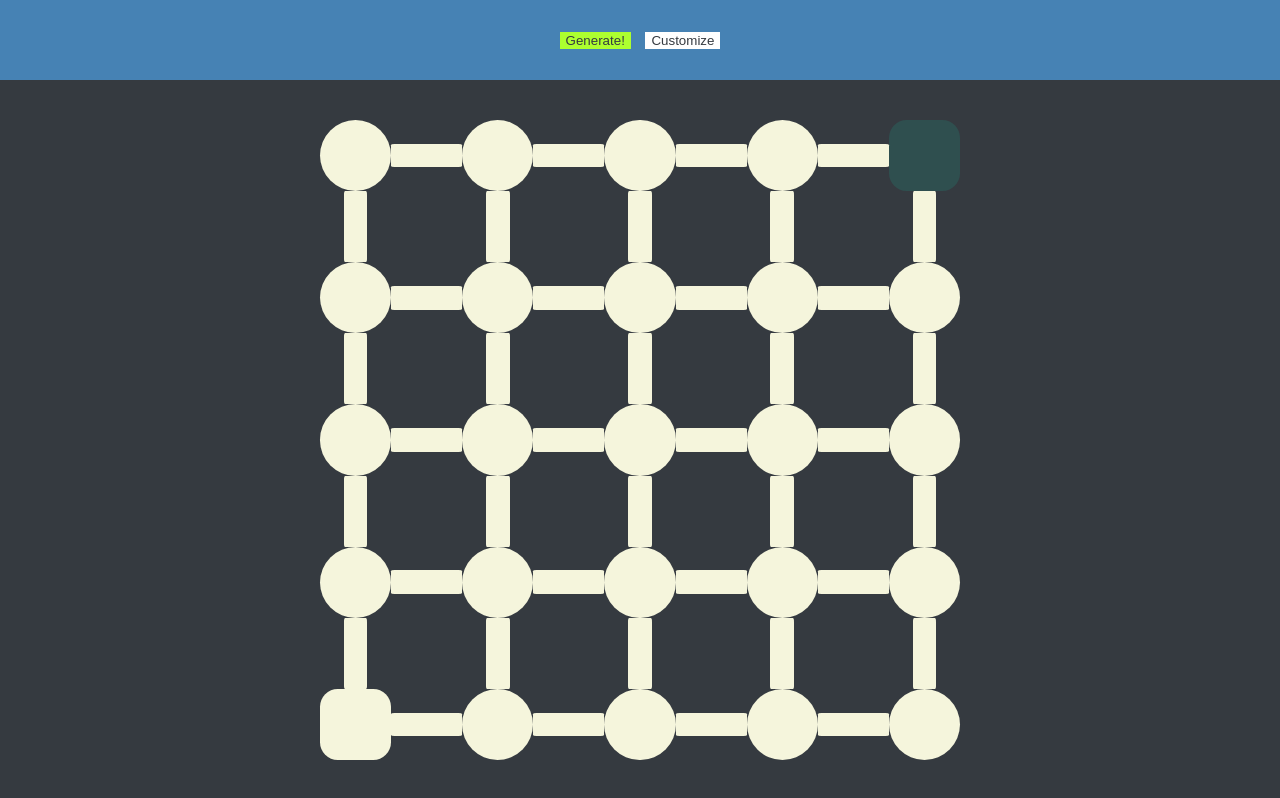
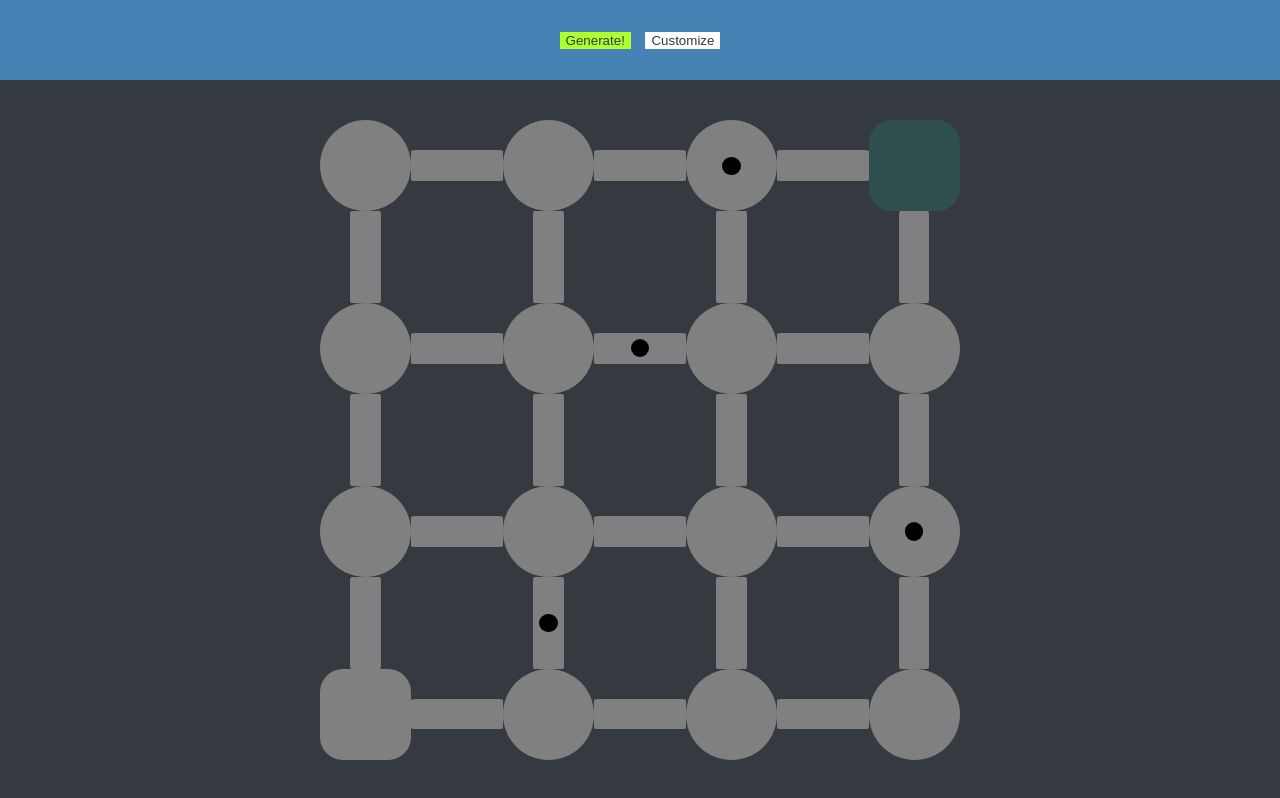
Before and after one commit to kuiperda/witness-puzzles, a React (Create React App) app in the folder witness-puzzles/: page / in a window 1280 px wide. Built offline with nearby package versions, Linux system fonts and the light colour scheme.

Commit message:
essential edges and 'ertices are displayed

```diff
--- a/witness-puzzles/src/App.css
+++ b/witness-puzzles/src/App.css
@@ -1,7 +1,8 @@
 :root {
-    --primary-color: #4682b4;
+    --primary-color: steelblue;
     --secondary-color: #353a40;
-    --tertiary-color: #f5f5dc;
+    --tertiary-color: grey;
+    --highlight-color: gold;
 }
 
 .app {
@@ -69,7 +70,7 @@
 }
 
 .activeSegment {
-    background-color: var(--primary-color) !important;
+    background-color: var(--highlight-color) !important;
 }
 
 .entry {
@@ -85,11 +86,20 @@
     display: inline-block;
     background-color: var(--tertiary-color);
     border-radius: 5%;
+    text-align: center;
 }
 
 .ertex {
     display: inline-block;
     background-color: var(--tertiary-color);
+    border-radius: 50%;
+    text-align: center;
+}
+
+.essential {
+    position: relative;
+    margin: auto;
+    background-color: black;
     border-radius: 50%;
 }
 
--- a/witness-puzzles/src/App.tsx
+++ b/witness-puzzles/src/App.tsx
@@ -27,6 +27,16 @@ function App() {
     ['O', 'e', 'v', 'e', 'v', 'e', 'v', 'e', 'v'],
   ]
 
+  const essential3x3 = [
+    ['v', 'e', 'v', 'e', 'V', 'e', '-'],
+    ['e', ' ', 'e', ' ', 'e', ' ', 'e'],
+    ['v', 'e', 'v', 'E', 'v', 'e', 'v'],
+    ['e', ' ', 'e', ' ', 'e', ' ', 'e'],
+    ['v', 'e', 'v', 'e', 'v', 'e', 'V'],
+    ['e', ' ', 'E', ' ', 'e', ' ', 'e'],
+    ['O', 'e', 'v', 'e', 'v', 'e', 'v'],
+  ]
+
   // Creates a matrix to keep track of which puzzle segments are active for up to 8x8 grids
   let litUpSegmentsArray : Array<Array<Boolean>> = [];
   for (let i = 0; i < 17; i++) {
@@ -40,7 +50,7 @@ function App() {
   // TODO: add much more specific typing to state variables
 
   // Set which puzzle 'grid' is being played
-  const [grid, setGrid] = useState(basic4x4);
+  const [grid, setGrid] = useState(essential3x3);
 
   // Set which page is currently being displayed
   // TODO: type this better to only allow valid pages
@@ -84,8 +94,22 @@ function App() {
               <span id={`${yIndex}.${xIndex}`} key={`${yIndex}.${xIndex}`} className={`edge ${litUpSegments[yIndex][xIndex] === true ? 'activeSegment' : ''}`} style={{width: `${puzzleHeight / gridSize}vh`, height: `${puzzleHeight / gridSize / 3}vh`}}></span> :
               <span id={`${yIndex}.${xIndex}`} key={`${yIndex}.${xIndex}`} className={`edge ${litUpSegments[yIndex][xIndex] === true ? 'activeSegment' : ''}`} style={{width: `${puzzleHeight / gridSize / 3}vh`, height: `${puzzleHeight / gridSize}vh`}}></span> ;
           }
+          case 'E': {
+            return yIndex % 2 === 0 ? // even rows are horizontal, odd rows vertical
+              <span id={`${yIndex}.${xIndex}`} key={`${yIndex}.${xIndex}`} className={`edge ${litUpSegments[yIndex][xIndex] === true ? 'activeSegment' : ''}`} style={{width: `${puzzleHeight / gridSize}vh`, height: `${puzzleHeight / gridSize / 3}vh`}}>
+                <div className='essential' style={{width: `${puzzleHeight / gridSize / 5}vh`, height: `${puzzleHeight / gridSize / 5}vh`, top: `${puzzleHeight / gridSize * 0.0625}vh`}}></div>
+              </span> :
+              <span id={`${yIndex}.${xIndex}`} key={`${yIndex}.${xIndex}`} className={`edge ${litUpSegments[yIndex][xIndex] === true ? 'activeSegment' : ''}`} style={{width: `${puzzleHeight / gridSize / 3}vh`, height: `${puzzleHeight / gridSize}vh`}}>
+                <div className='essential' style={{width: `${puzzleHeight / gridSize / 5}vh`, height: `${puzzleHeight / gridSize / 5}vh`, top: `${puzzleHeight / gridSize * 0.4}vh`}}></div>
+              </span> ;
+          }
           case 'v': {
             return <span id={`${yIndex}.${xIndex}`} key={`${yIndex}.${xIndex}`} className={`ertex ${litUpSegments[yIndex][xIndex] === true ? 'activeSegment' : ''}`} style={{width: `${puzzleHeight / gridSize}vh`, height: `${puzzleHeight / gridSize}vh`}}></span>
+          }
+          case 'V': {
+            return <span id={`${yIndex}.${xIndex}`} key={`${yIndex}.${xIndex}`} className={`ertex ${litUpSegments[yIndex][xIndex] === true ? 'activeSegment' : ''}`} style={{width: `${puzzleHeight / gridSize}vh`, height: `${puzzleHeight / gridSize}vh`}}>
+              <div className='essential' style={{width: `${puzzleHeight / gridSize / 5}vh`, height: `${puzzleHeight / gridSize / 5}vh`, top: `${puzzleHeight / gridSize * 0.4}vh`}}></div>
+            </span>
           }
           case '-': {
             return <span id={`${yIndex}.${xIndex}`} key={`${yIndex}.${xIndex}`} className='egress' style={{width: `${puzzleHeight / gridSize}vh`, height: `${puzzleHeight / gridSize}vh`}}></span>
@@ -162,7 +186,7 @@ function App() {
       if(shouldBreak) {return};
     }
     // Path is moving forward, add next two segments to path and light them up
-    if(currentY > 0 && grid[currentY - 1][currentX] === 'e' && grid[currentY - 2][currentX] === 'v') { // TODO: use better types to allow less hardcoding. and to allow finishing the puzzle
+    if(currentY > 0 && grid[currentY - 1][currentX] === 'e' || grid[currentY - 1][currentX] === 'E' && grid[currentY - 2][currentX] === 'v' || grid[currentY - 2][currentX] === 'V' || grid[currentY - 2][currentX] === '-') { // TODO: use better types to allow less hardcoding. and to allow finishing the puzzle
       setPlayerPath(prevState => { // TODO: better way to copy than this?
         let newPath = prevState.map((coordPair) => {
           return coordPair;
@@ -226,7 +250,7 @@ function App() {
       if(shouldBreak) {return};
     }
     // Path is moving forward, add next two segments to path and light them up
-    if(currentY < grid.length - 1 && grid[currentY + 1][currentX] === 'e' && grid[currentY + 2][currentX] === 'v') { // TODO: use better types to allow less hardcoding. and to allow finishing the puzzle
+    if(currentY < grid.length - 1 && grid[currentY + 1][currentX] === 'e' || grid[currentY + 1][currentX] === 'E' && grid[currentY + 2][currentX] === 'v' || grid[currentY + 2][currentX] === 'V' || grid[currentY + 2][currentX] === '-') { // TODO: use better types to allow less hardcoding. and to allow finishing the puzzle
       setPlayerPath(prevState => { // TODO: better way to copy than this?
         let newPath = prevState.map((coordPair) => {
           return coordPair;
@@ -289,7 +313,7 @@ function App() {
       if(shouldBreak) {return};
     }
     // Path is moving forward, add next two segments to path and light them up
-    if(currentX > 0 && grid[currentY][currentX - 1] === 'e' && grid[currentY][currentX - 2] === 'v') { // TODO: use better types to allow less hardcoding. and to allow finishing the puzzle
+    if(currentX > 0 && grid[currentY][currentX - 1] === 'e' || grid[currentY][currentX - 1] === 'E' && grid[currentY][currentX - 2] === 'v' || grid[currentY][currentX - 2] === 'V' || grid[currentY][currentX - 2] === '-') { // TODO: use better types to allow less hardcoding. and to allow finishing the puzzle
       setPlayerPath(prevState => { // TODO: better way to copy than this?
         let newPath = prevState.map((coordPair) => {
           return coordPair;
@@ -353,7 +377,7 @@ function App() {
       if(shouldBreak) {return};
     }
     // Path is moving forward, add next two segments to path and light them up
-    if(currentX < grid.length - 1 && grid[currentY][currentX + 1] === 'e' && grid[currentY][currentX + 2] === 'v') { // TODO: use better types to allow less hardcoding. and to allow finishing the puzzle
+    if(currentX < grid.length - 1 && grid[currentY][currentX + 1] === 'e'|| grid[currentY][currentX + 1] === 'E' && grid[currentY][currentX + 2] === 'v' || grid[currentY][currentX + 2] === 'V' || grid[currentY][currentX + 2] === '-') { // TODO: use better types to allow less hardcoding. and to allow finishing the puzzle
       setPlayerPath(prevState => { // TODO: better way to copy than this?
         let newPath = prevState.map((coordPair) => {
           return coordPair;
```
